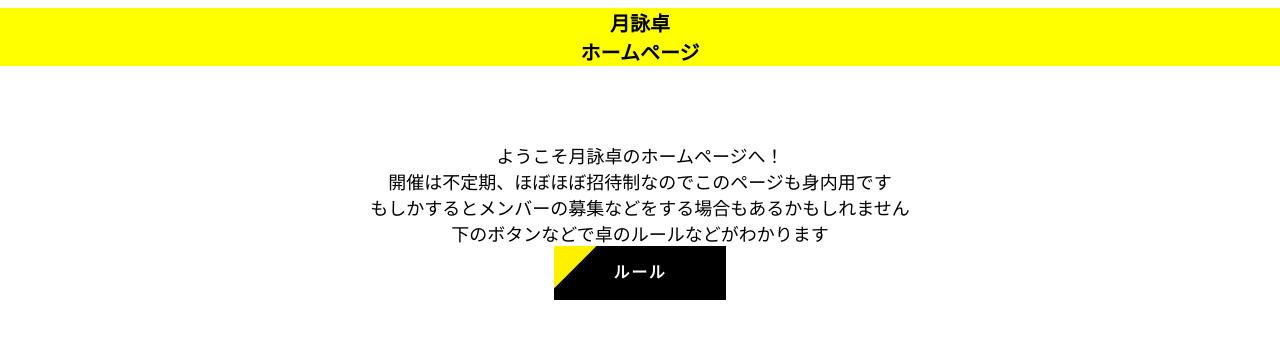
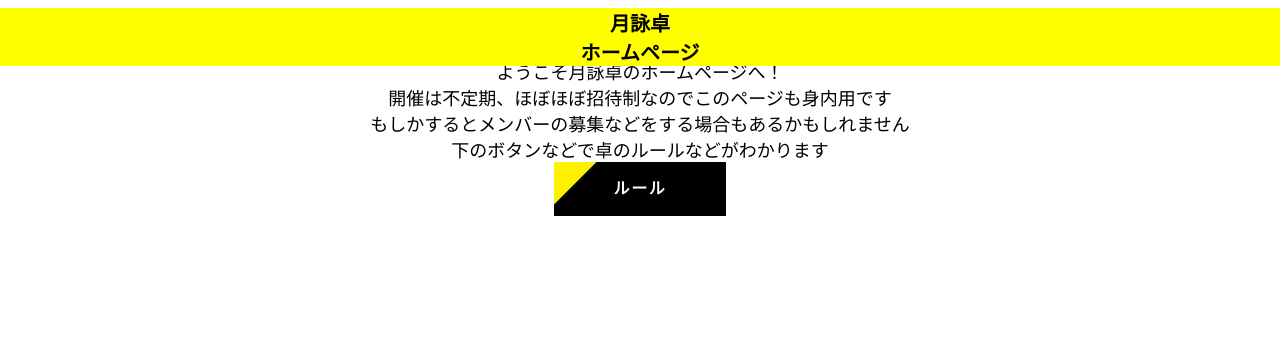
Before and after one commit to Raimu1226/tukiyomitaku, a plain HTML site: page index.html in a window 1280 px wide. Drawn offline with Linux system fonts and the light colour scheme.

Commit message:
update 0.2.1

```diff
--- a/index.html
+++ b/index.html
@@ -16,7 +16,7 @@
         </h1>
     </header><br>
     <main>
-        <p><br><br><br><br><br>ようこそ月詠卓のホームページへ！<br>
+        <p><br>ようこそ月詠卓のホームページへ！<br>
             開催は不定期、ほぼほぼ招待制なのでこのページも身内用です<br>
             もしかするとメンバーの募集などをする場合もあるかもしれません<br>
             下のボタンなどで卓のルールなどがわかります<br>
```
